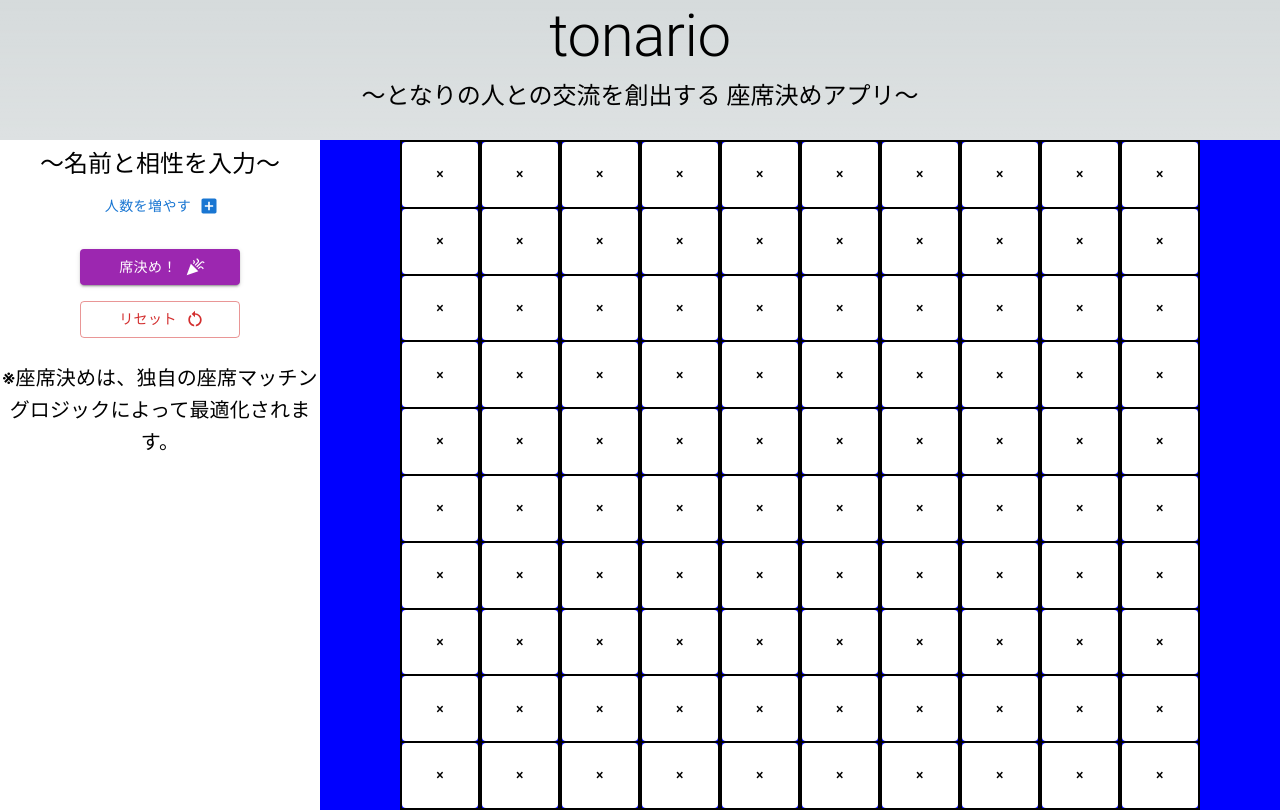
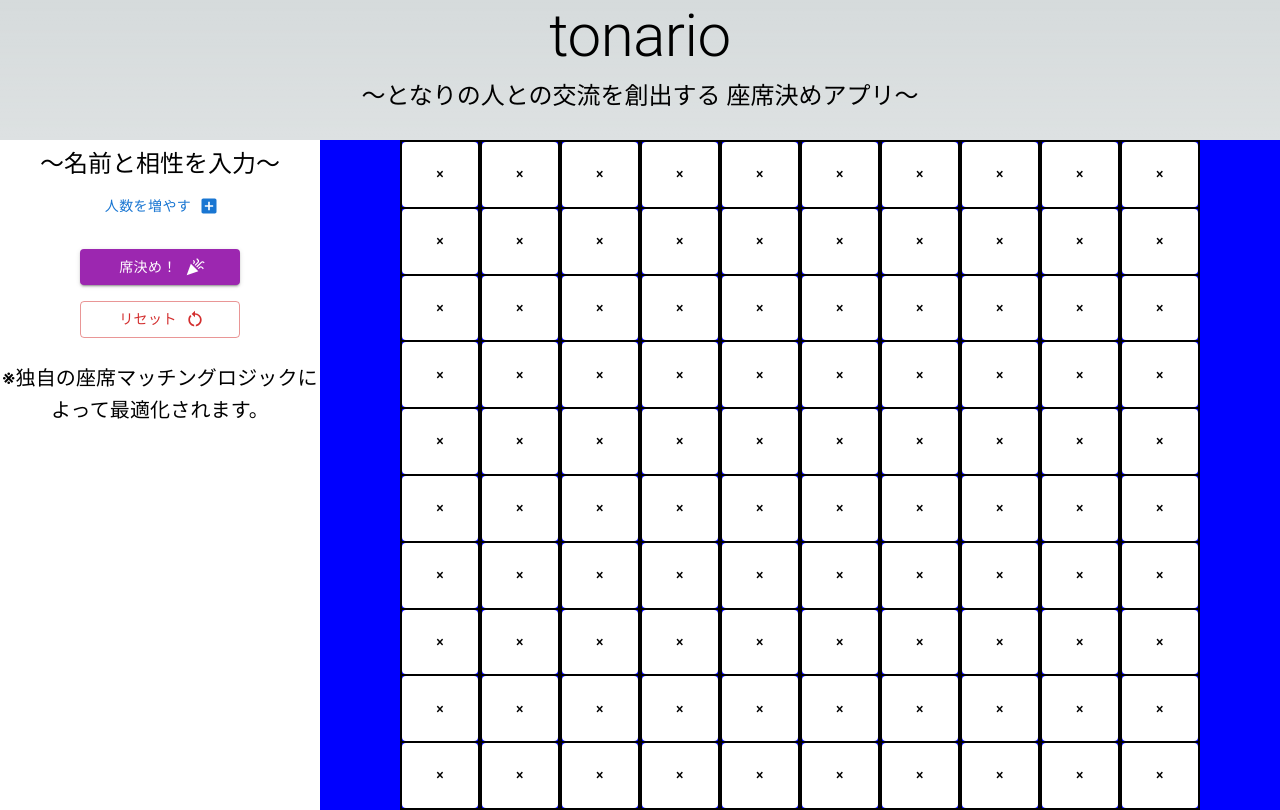
Before and after one commit to Cauchy27/tonario, a Next.js app: page / in a window 1280 px wide. Built offline with nearby package versions, Linux system fonts and the light colour scheme.

Commit message:
表示調整

```diff
--- a/app/page.tsx
+++ b/app/page.tsx
@@ -330,7 +330,7 @@ const Main:NextPage = () => {
               >
                 リセット
               </Button>
-              <Typography variant='h6' sx={{color:"black"}}>※座席決めは、独自の座席マッチングロジックによって最適化されます。</Typography>
+              <Typography variant='h6' sx={{color:"black"}}>※独自の座席マッチングロジックによって最適化されます。</Typography>
             </Grid>
           </Grid>
         </Grid>
```
